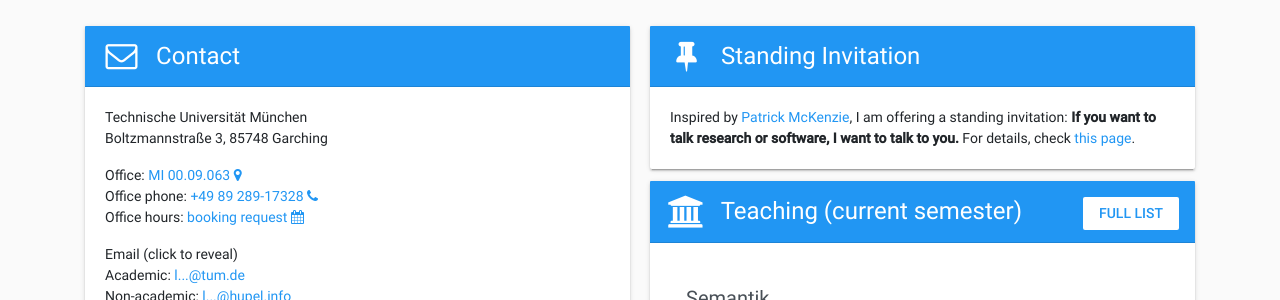
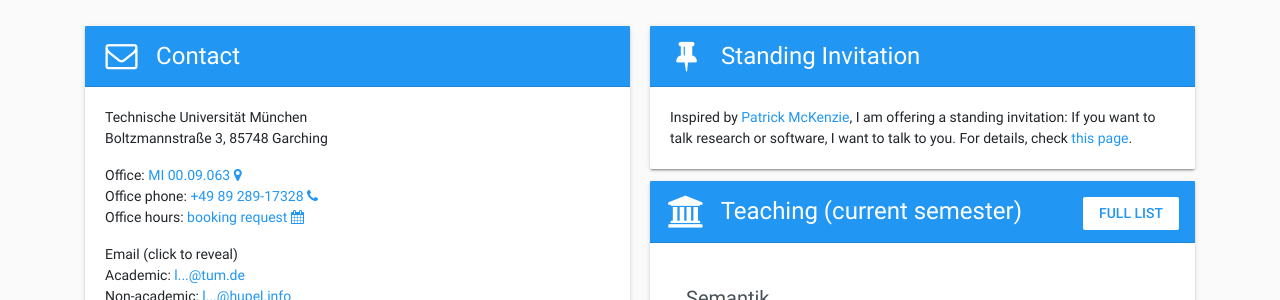
Before and after one commit to larsrh/website, a Jekyll site: the page built from index.html, in a window 1280 px wide. Shown: the part 288-588 px from the top of the page. Built offline with Jekyll 4.4.1, drawn with Linux system fonts in a browser that asks for light colours; comment, search, counter and statistics services are not loaded.

Commit message:
testimonial by @andreasfrom

```diff
--- a/_includes/invitation.html
+++ b/_includes/invitation.html
@@ -1,3 +1,3 @@
 Inspired by <a href="http://www.kalzumeus.com/standing-invitation/">Patrick McKenzie</a>, I am offering a standing invitation:
-<strong>If you want to talk research or software, I want to talk to you.</strong>
+If you want to talk research or software, I want to talk to you.
 For details, check <a href="/about">this page</a>.
--- a/about.html
+++ b/about.html
@@ -36,6 +36,8 @@ permalink: /about/
       </li>
     </ul>
 
+    {% twitter https://twitter.com/andreasfrom/status/959500972228792321 %}
+
     <p class="text-muted small">Inspired by <a href="http://www.kalzumeus.com/standing-invitation/">Patrick McKenzie</a>.</p>
 
     <hr>
```
